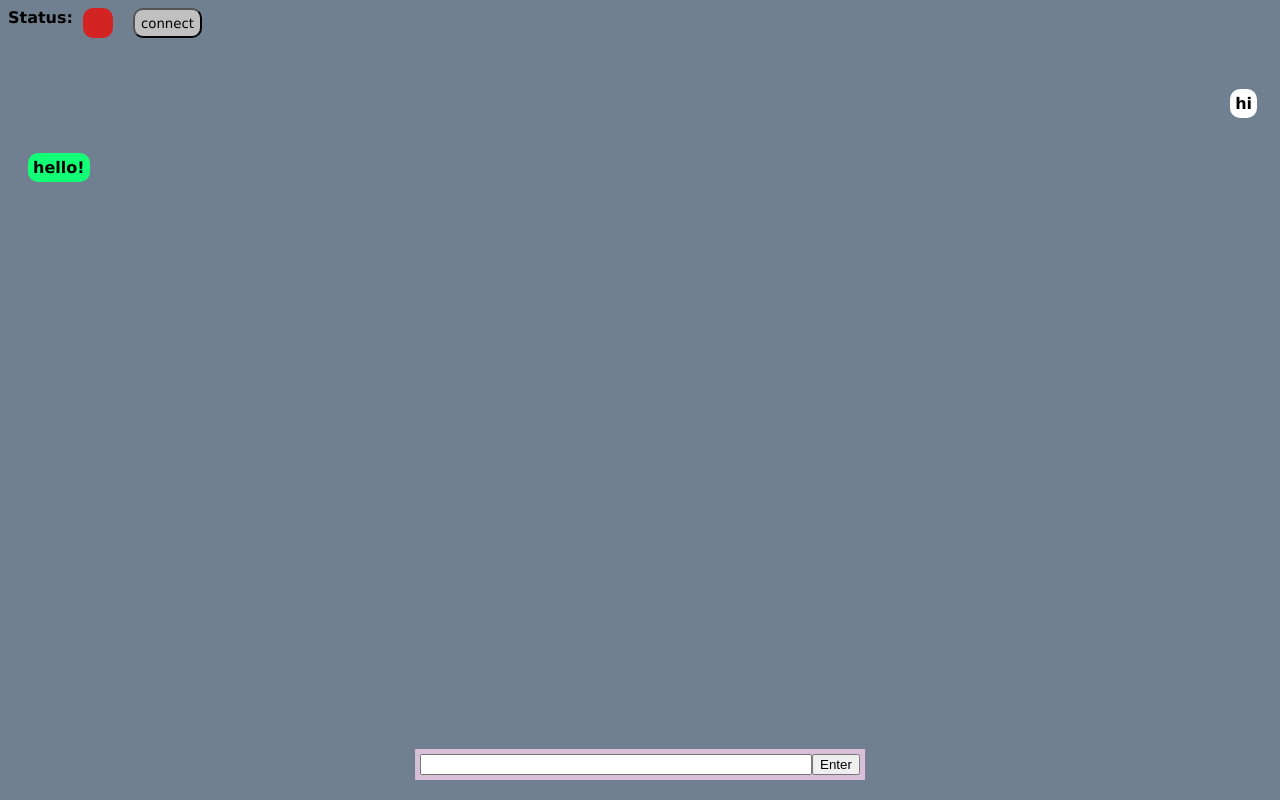
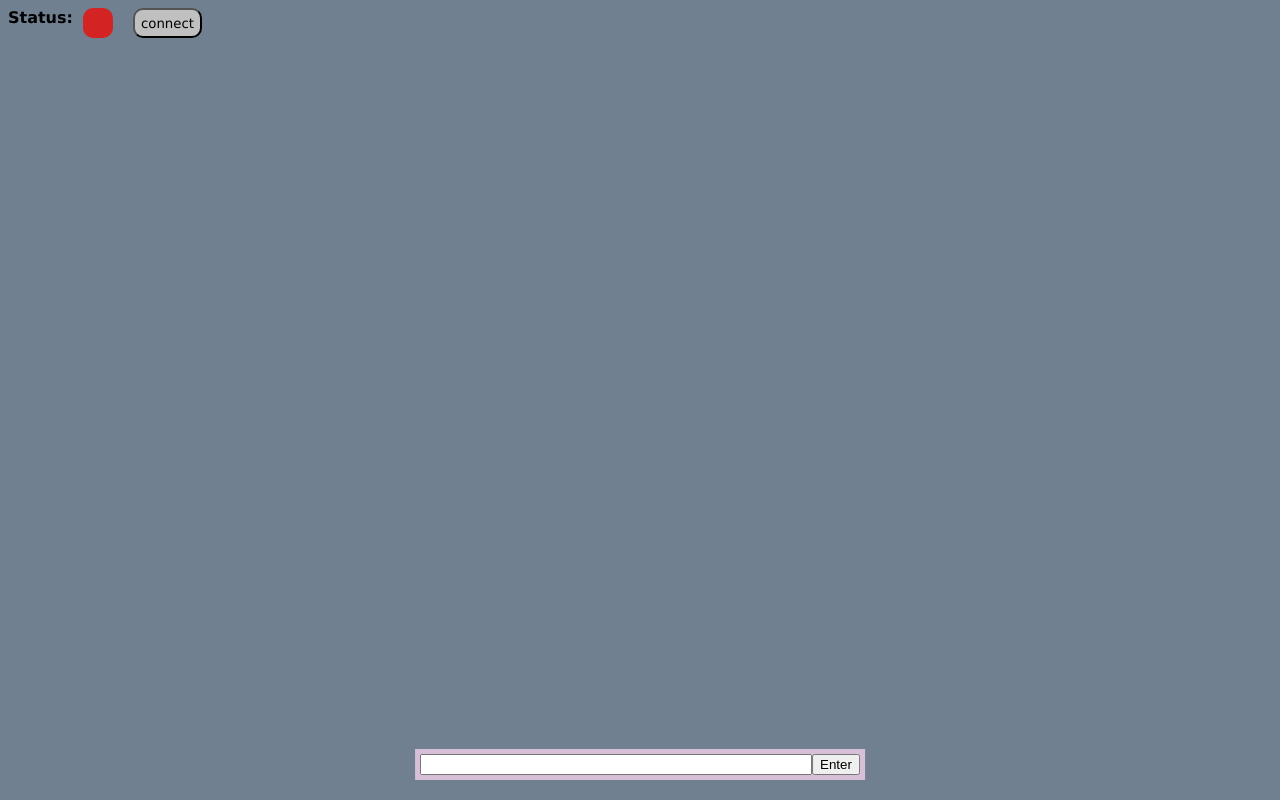
Before and after one commit to beyond-space21/bench, a plain HTML site: page soc.html in a window 1280 px wide. Drawn offline with Linux system fonts and the light colour scheme.

Commit message:
Update soc.html

```diff
--- a/soc.html
+++ b/soc.html
@@ -96,10 +96,10 @@
     <br>
     <br>
     <div id="messages">
-        <div class="sent">
+<!--         <div class="sent">
             <div>hi</div>
         </div>
-        <div class="recieved">hello!</div>
+        <div class="recieved">hello!</div> -->
     </div>
 
     <div class="send">
```
